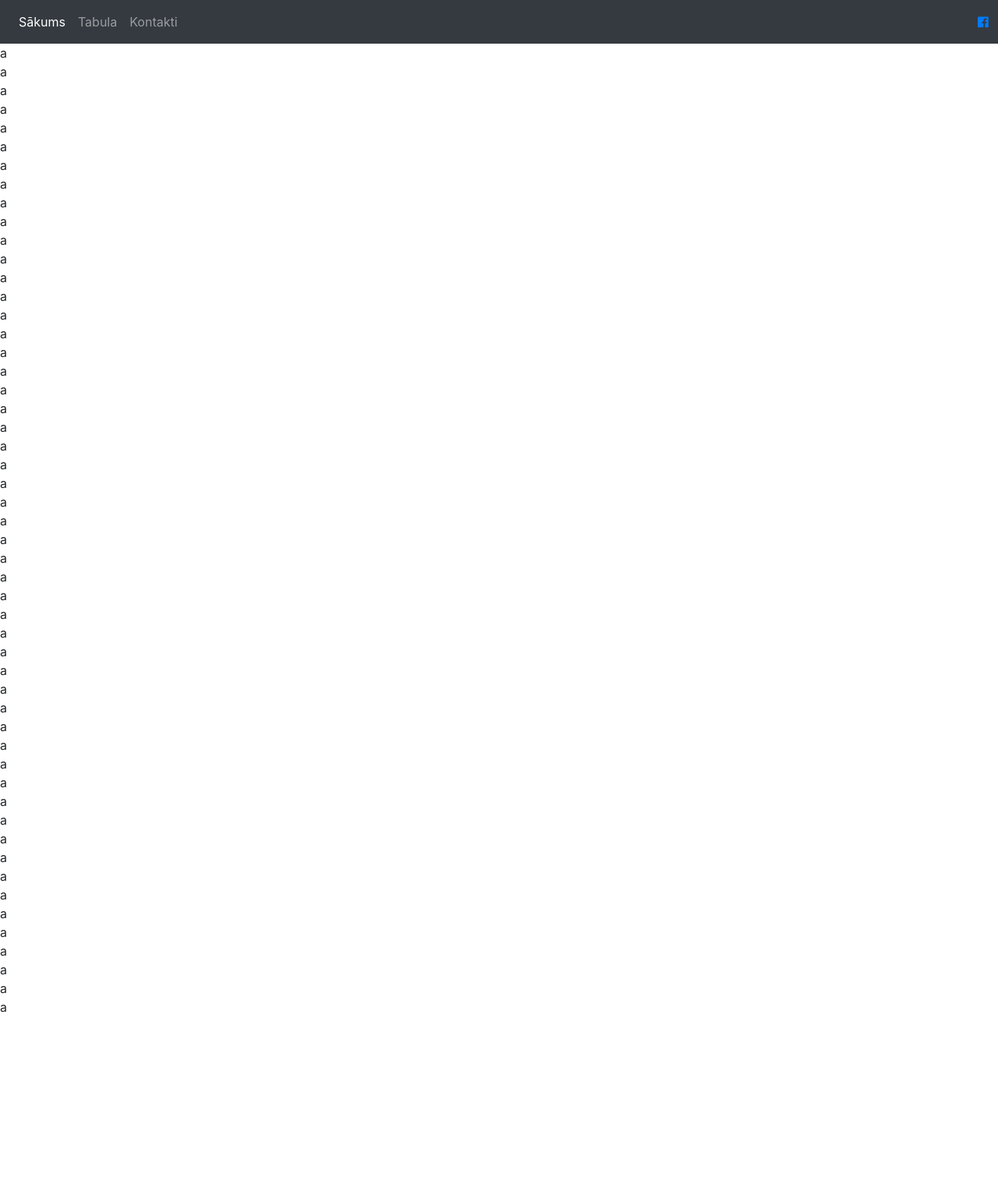
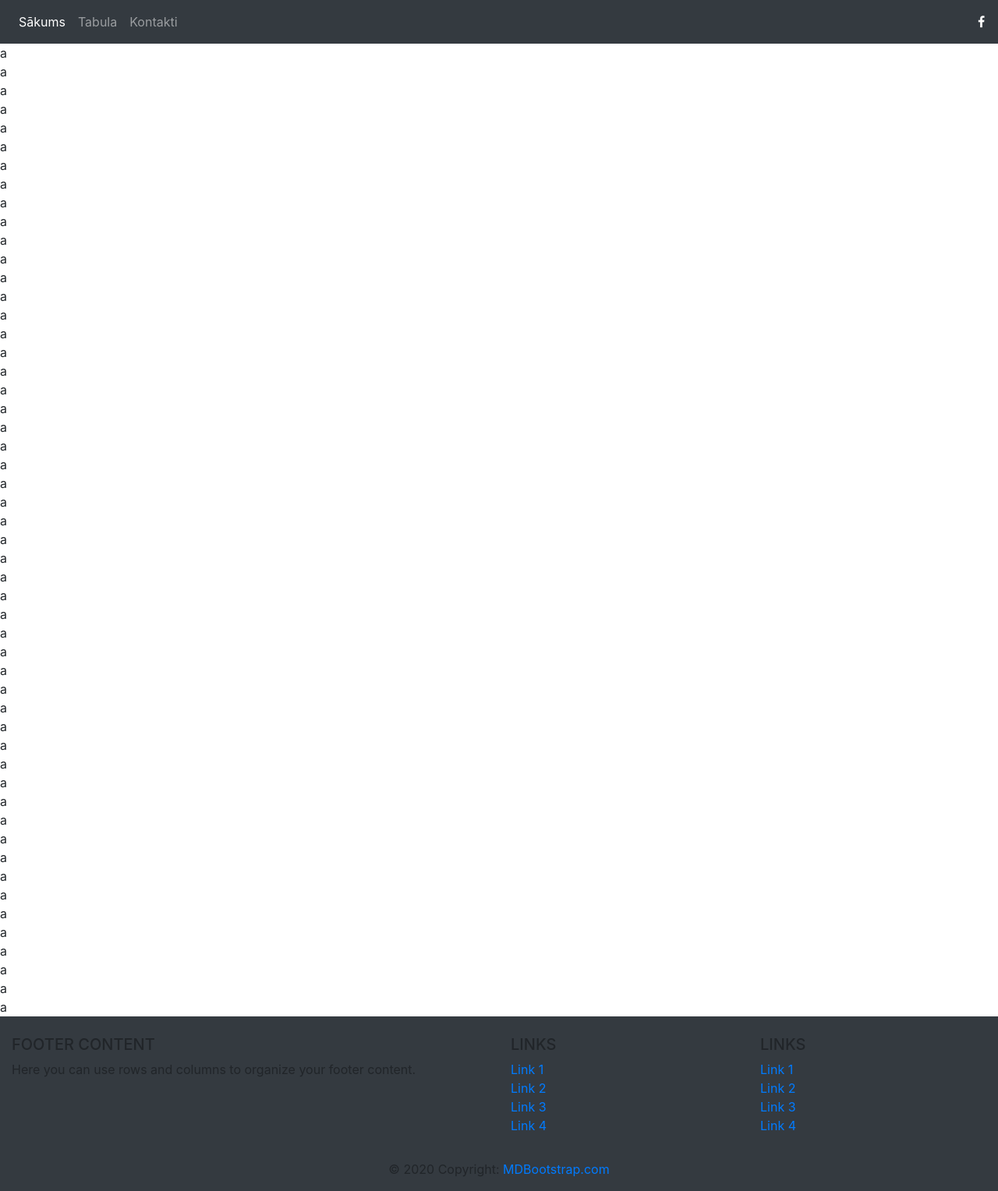
Before and after one commit to rtrumars/zirnis, a Flask app: page / in a window 1280 px wide. Shown: the whole page at 78% size. Before the commit the page ends 1299 px from the top, so only its background shows below. Run offline with Flask 2, Linux system fonts and the light colour scheme; some libraries are stand-ins or nearby versions.

Commit message:
Update home.html

```diff
--- a/templates/home.html
+++ b/templates/home.html
@@ -31,7 +31,7 @@
             <a href="{{ url_for('contact') }}" class="nav-item nav-link">Kontakti</a>
         </div>
     </div>
-            <a href="#" class="fa fa-facebook-official"></a>
+            <a href="#" class="fa fa-facebook"></a>
 </nav>
 
 
@@ -93,14 +93,88 @@ a</br>
 
 
 
+<!-- Footer -->
+<footer class="page-footer font-small bg-dark pt-4">
 
+    <!-- Footer Links -->
+    <div class="container-fluid text-center text-md-left">
 
+      <!-- Grid row -->
+      <div class="row">
 
+        <!-- Grid column -->
+        <div class="col-md-6 mt-md-0 mt-3">
 
+          <!-- Content -->
+          <h5 class="text-uppercase">Footer Content</h5>
+          <p>Here you can use rows and columns to organize your footer content.</p>
 
-</br>
+        </div>
+        <!-- Grid column -->
 
+        <hr class="clearfix w-100 d-md-none pb-3">
 
+        <!-- Grid column -->
+        <div class="col-md-3 mb-md-0 mb-3">
 
+          <!-- Links -->
+          <h5 class="text-uppercase">Links</h5>
 
+          <ul class="list-unstyled">
+            <li>
+              <a href="#!">Link 1</a>
+            </li>
+            <li>
+              <a href="#!">Link 2</a>
+            </li>
+            <li>
+              <a href="#!">Link 3</a>
+            </li>
+            <li>
+              <a href="#!">Link 4</a>
+            </li>
+          </ul>
+
+        </div>
+        <!-- Grid column -->
+
+        <!-- Grid column -->
+        <div class="col-md-3 mb-md-0 mb-3">
+
+          <!-- Links -->
+          <h5 class="text-uppercase">Links</h5>
+
+          <ul class="list-unstyled">
+            <li>
+              <a href="#!">Link 1</a>
+            </li>
+            <li>
+              <a href="#!">Link 2</a>
+            </li>
+            <li>
+              <a href="#!">Link 3</a>
+            </li>
+            <li>
+              <a href="#!">Link 4</a>
+            </li>
+          </ul>
+
+        </div>
+        <!-- Grid column -->
+
+      </div>
+      <!-- Grid row -->
+
+    </div>
+    <!-- Footer Links -->
+
+    <!-- Copyright -->
+    <div class="footer-copyright text-center py-3">© 2020 Copyright:
+      <a href="https://mdbootstrap.com/education/bootstrap/"> MDBootstrap.com</a>
+    </div>
+    <!-- Copyright -->
+
+  </footer>
+  <!-- Footer -->
+</body>
 </html>
```
